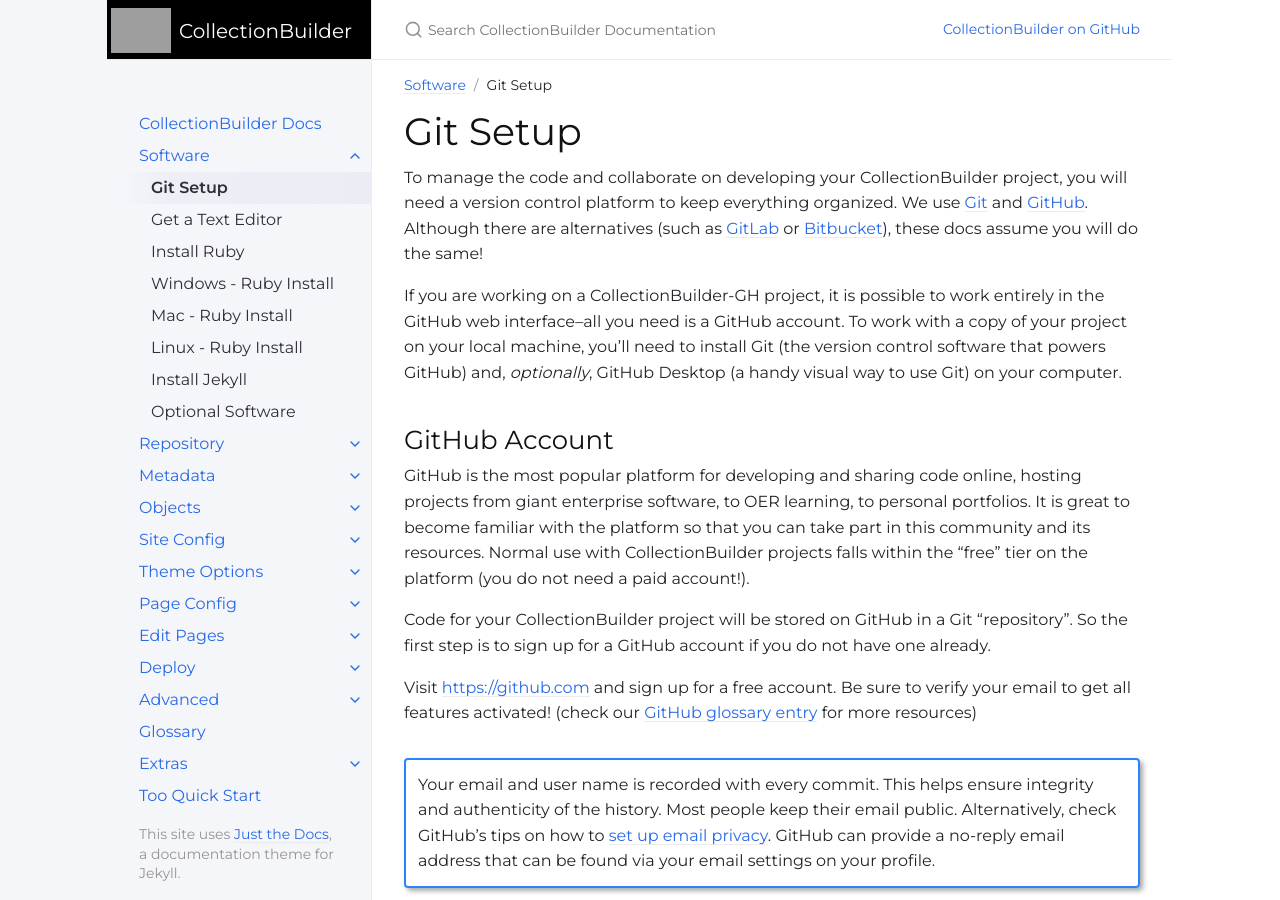
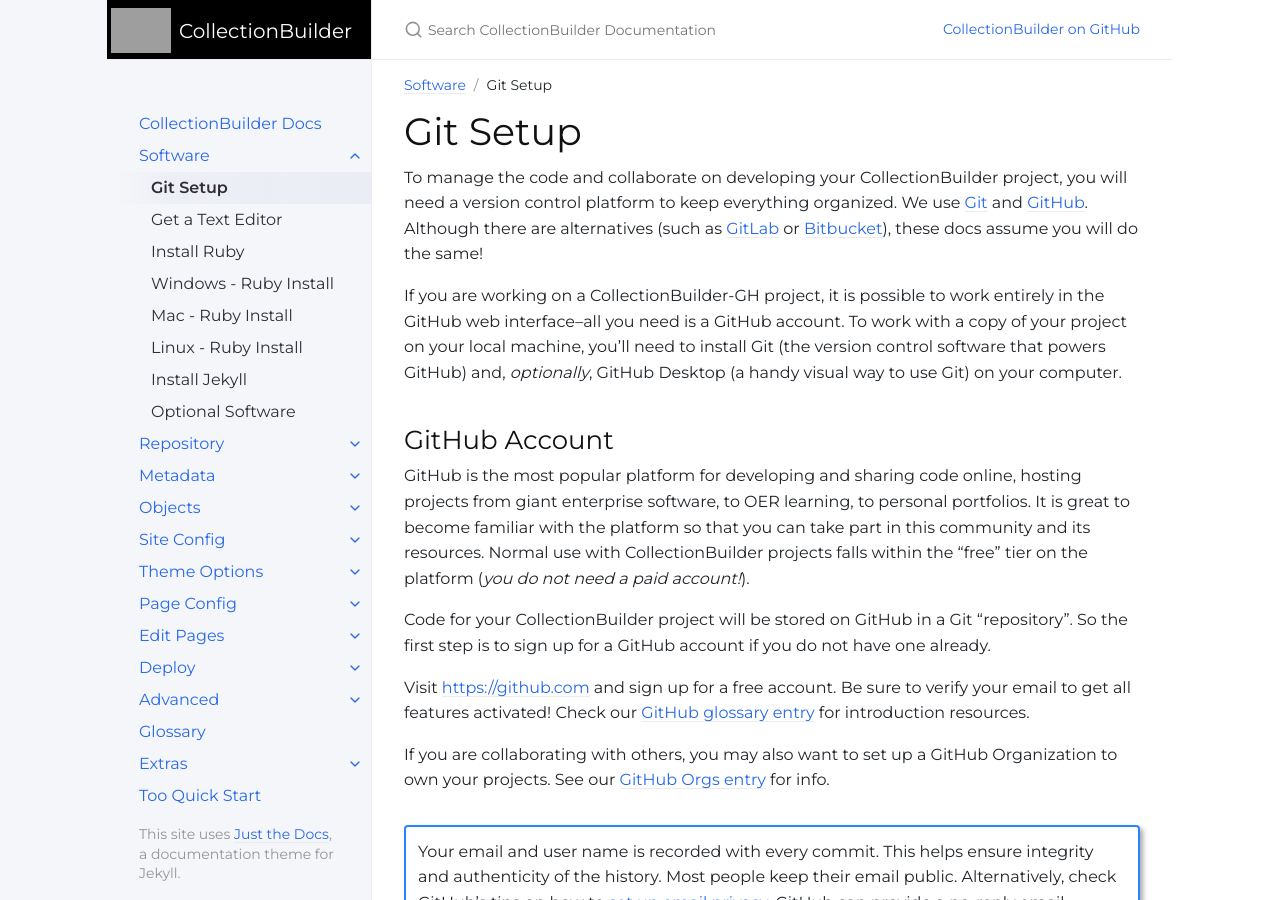
Before and after one commit to CollectionBuilder/cb-docs, a Jekyll site: the page built from docs/software/git.md, in a window 1280 px wide and 900 px high. Built offline with Jekyll 4.4.1, drawn with Linux system fonts in a browser that asks for light colours; comment, search, counter and statistics services are not loaded.

Commit message:
add note about github organizations

```diff
--- a/docs/software/git.md
+++ b/docs/software/git.md
@@ -17,14 +17,17 @@ To work with a copy of your project on your local machine, you'll need to instal
 
 GitHub is the most popular platform for developing and sharing code online, hosting projects from giant enterprise software, to OER learning, to personal portfolios.
 It is great to become familiar with the platform so that you can take part in this community and its resources.
-Normal use with CollectionBuilder projects falls within the "free" tier on the platform (you do not need a paid account!).
+Normal use with CollectionBuilder projects falls within the "free" tier on the platform (*you do not need a paid account!*).
 
 Code for your CollectionBuilder project will be stored on GitHub in a Git "repository".
 So the first step is to sign up for a GitHub account if you do not have one already.
 
 Visit <https://github.com> and sign up for a free account.
 Be sure to verify your email to get all features activated!
-(check our [GitHub glossary entry]({{ '/docs/glossary/#github' | relative_url }}) for more resources)
+Check our [GitHub glossary entry]({{ '/docs/glossary/#github' | relative_url }}) for introduction resources.
+
+If you are collaborating with others, you may also want to set up a GitHub Organization to own your projects.
+See our [GitHub Orgs entry]({{ '/docs/glossary/#github-orgs' | relative_url }}) for info.
 
 {:.alert .alert-blue}
 Your email and user name is recorded with every commit.
```
Also changed, not shown: _glossary/github-orgs.md (added, +20 -0 lines), _glossary/github.md (+1 -0 lines).
